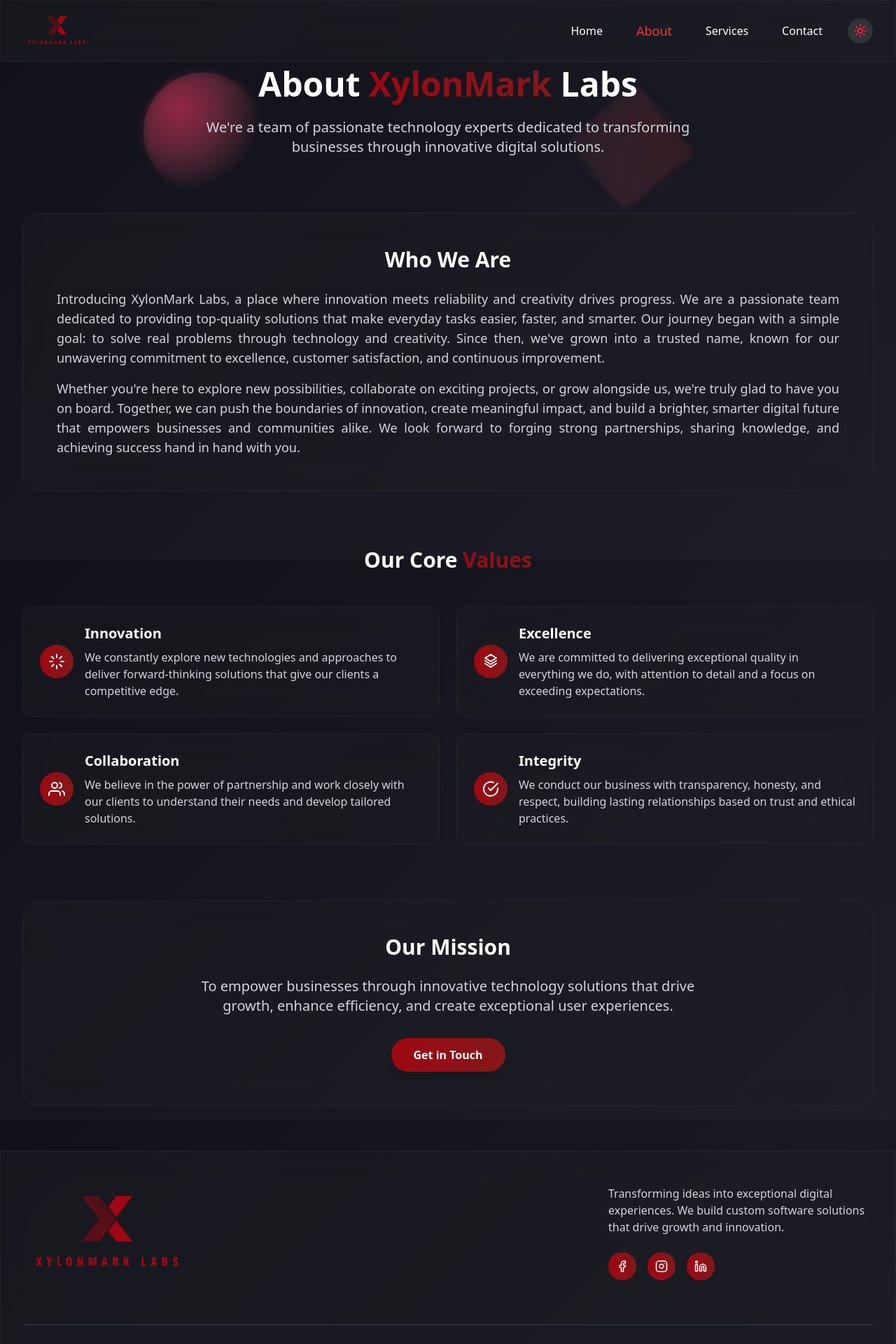
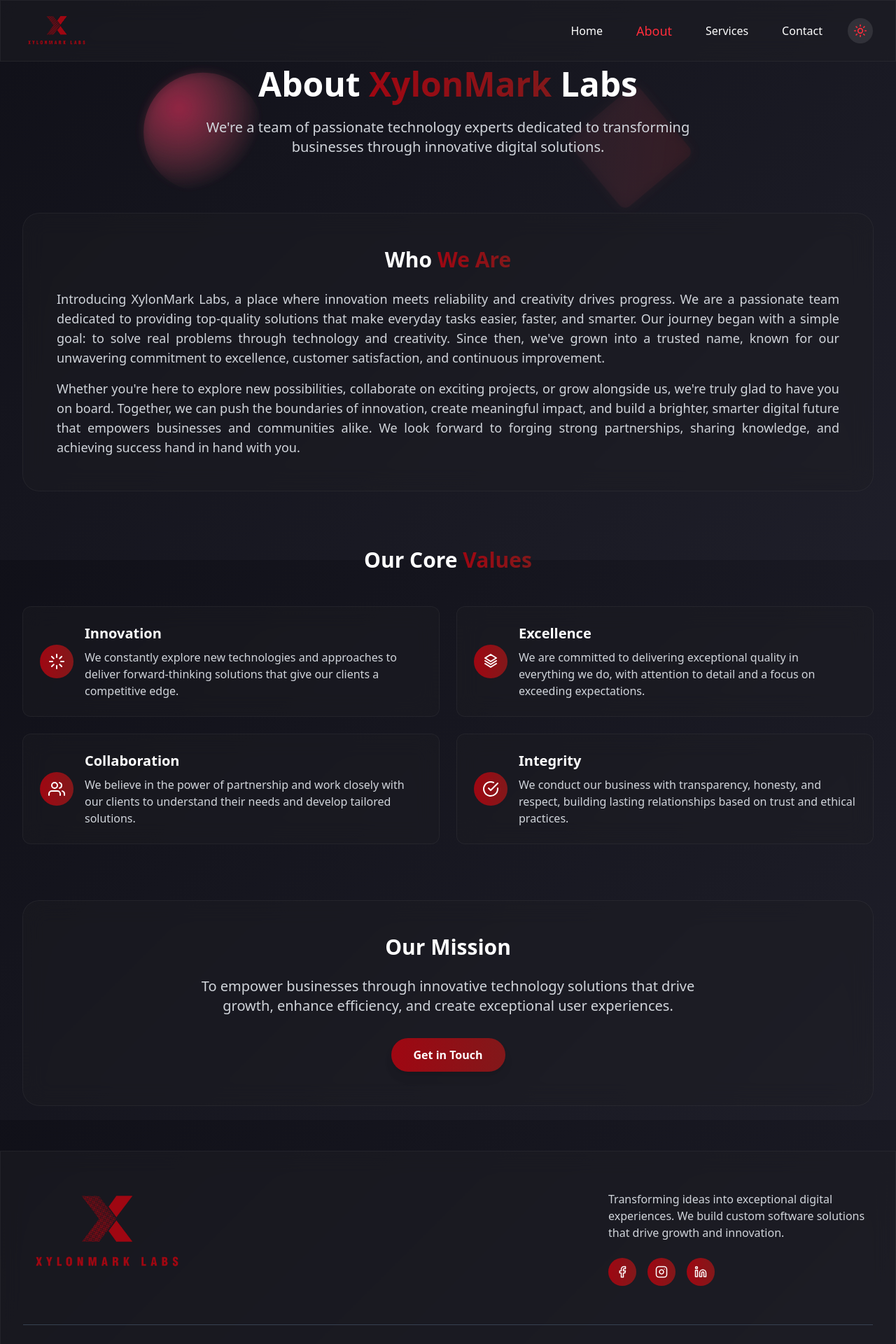
Before and after one commit to XylonMarkLabs/xylonmarklabs-web, a React (Create React App) app: page /about in a window 1280 px wide. Shown: the top 1920 px of the page at 70% size. Built offline with nearby package versions, Linux system fonts and the light colour scheme.

Commit message:
Fixed footer, contact page and about page issues

```diff
--- a/src/components/Footer.tsx
+++ b/src/components/Footer.tsx
@@ -6,19 +6,19 @@
   return (
     <footer className="py-12 glass">
       <div className="max-w-7xl mx-auto px-4 md:px-8">
-        <div className="grid grid-cols-1 md:grid-cols-3 gap-10 items-cente">
-          <div className="md:col-span-2 flex flex-col">
+        <div className="grid grid-cols-1 md:grid-cols-3 gap-2 md:gap-10 items-center text-center md:text-left">
+          <div className="md:col-span-2 flex flex-col items-center md:items-start">
             <Link href="/">
-              <div className="flex items-center space-x-2 mb-4 cursor-pointer">
+              <div className="flex items-center space-x-2 mb-4 cursor-pointer justify-center md:justify-start">
                 <img src={logo} alt="logo" className="w-60" />
               </div>
             </Link>
           </div>
-          <div>
+          <div className="flex flex-col items-center md:items-start">
             <p className="text-[#4a4a4a] dark:text-gray-300 mb-6 max-w-md">
               Transforming ideas into exceptional digital experiences. We build custom software solutions that drive growth and innovation.
             </p>
-            <div className="flex space-x-4">
+            <div className="flex space-x-4 justify-center md:justify-start">
               <a
                 href="https://www.facebook.com/profile.php?id=61575218201327"
                 className="w-10 h-10 rounded-full accent-gradient flex items-center justify-center hover:scale-110 hover:opacity-90 transition-opacity"
--- a/src/components/Navbar.tsx
+++ b/src/components/Navbar.tsx
@@ -81,7 +81,7 @@
             animate={{ opacity: 1, height: "auto" }}
             exit={{ opacity: 0, height: 0 }}
             transition={{ duration: 0.3 }}
-            className="md:hidden absolute top-full right-0 w-1/4 nav-card py-4 px-4 space-y-3 bg-white dark:bg-zinc-900 shadow-lg justify-center rounded-lg"
+            className="md:hidden absolute top-full right-0 w-1/2 nav-card py-6 px-5 space-y-3 bg-white dark:bg-zinc-900 shadow-lg justify-center rounded-lg"
           >
             {navLinks.map((link) => (
               <Link href={link.href} key={link.href}>
--- a/src/pages/About.tsx
+++ b/src/pages/About.tsx
@@ -201,8 +201,8 @@
           >
             <div className="grid gap-10 items-center">
               <motion.div variants={fadeIn("right", "tween", 0.2, 1)}>
-                <h2 className="text-3xl font-bold mb-6 text-center">Who We Are</h2>
-                <div className="space-y-4 text-lg text-justify text-slate-700 dark:text-gray-300">
+                <h2 className="text-3xl font-bold mb-6 text-center">Who <span className="accent-text">We Are</span></h2>
+                <div className="space-y-4 text-base md:text-lg md:text-justify text-slate-700 dark:text-gray-300">
                   <p>
                     Introducing XylonMark Labs, a place where innovation meets reliability and creativity drives progress. We are a passionate team dedicated to providing top-quality solutions that make everyday tasks easier, faster, and smarter. Our journey began with a simple goal: to solve real problems through technology and creativity. Since then, we've grown into a trusted name, known for our unwavering commitment to excellence, customer satisfaction, and continuous improvement.
                   </p>
--- a/src/pages/Contact.tsx
+++ b/src/pages/Contact.tsx
@@ -207,7 +207,7 @@
 
               <motion.div
                 variants={fadeIn("right", "tween", 0.3, 1)}
-                className="flex justify-center md:justify-normal flex-wrap gap-8"
+                className="flex md:justify-normal flex-wrap gap-8"
               >
                 {/* <ContactDetail
                   icon={<MapPin size={20} className="text-white" />}
```
